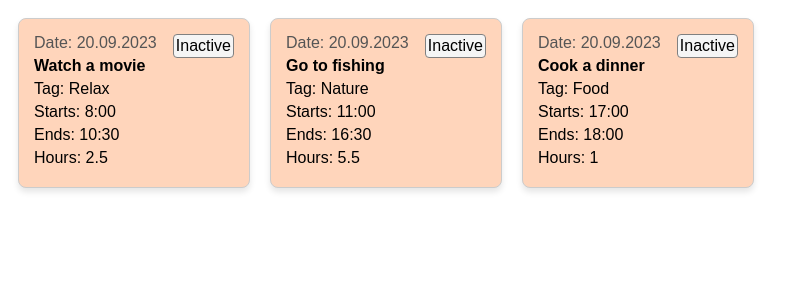
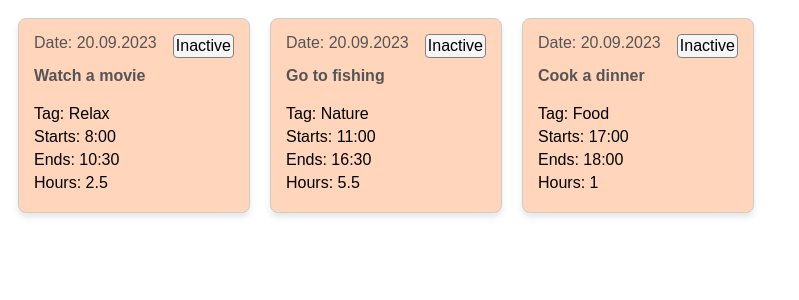
Before and after one commit to iuloz/Tasks-Activity-Monitoring, a React (Create React App) app in the folder work-hours-recording-application/: page /recordings in a window 1280 px wide. Shown: the top 300 px of the page, without its empty margins (0-799 px from the left). Built offline with nearby package versions, Linux system fonts and the light colour scheme; data requests are answered from the project's data file.

Commit message:
Changing task inside component

```diff
--- a/work-hours-recording-application/src/TasksItem.js
+++ b/work-hours-recording-application/src/TasksItem.js
@@ -4,6 +4,8 @@ function TasksItem({ id, date, task, tag, start, end, hours }) {
     const [isActive, setIsActive] = useState(true);
     const [status, setStatus] = useState("Inactive");
     const [color, setColor] = useState("#ffd5bb");
+    const [taskName, setTaskName] = useState(task);
+    const [editing, setEditing] = useState(false);
 
     const changeStatus = () => {
         setStatus(isActive ? "Active" : "Inactive");
@@ -11,10 +13,30 @@ function TasksItem({ id, date, task, tag, start, end, hours }) {
         setIsActive(!isActive);
     }
 
+    const renameTask = (e) => {
+        setTaskName(e.target.value);
+        setEditing(false);
+    }
+
+    const startEditing = () => {
+        setEditing(true);
+    }
+
     return (
         <div key={id} className="task-item" style={{backgroundColor: color}}>
             <p style={{display:"inline"}}>Date: {date}</p><span onClick={changeStatus} className="status">{status}</span>
-            <p style={{fontWeight:"bold"}}>{task}</p>
+            <p style={{fontWeight:"bold", paddingBottom:"10px", paddingTop:"5px", cursor:"pointer"}}>
+                {editing ?
+                    (<input type="text"
+                            value={taskName}
+                            onChange={e=>setTaskName(e.target.value)}
+                            onBlur={renameTask}
+                            autoFocus
+                            style={{height:"10px"}}
+                    />)
+                    :
+                    (<p onDoubleClick={startEditing}>{taskName}</p>)}
+            </p>
             <p>Tag: {tag}</p>
             <p>Starts: {start}</p>
             <p>Ends: {end}</p>
--- a/work-hours-recording-application/src/styles.css
+++ b/work-hours-recording-application/src/styles.css
@@ -66,6 +66,7 @@ form {
 .task-item p:nth-child(2) {
     font-weight: bold;
     padding-bottom: 10px;
+    padding-top: 5px;
 }
 
 span {
```
